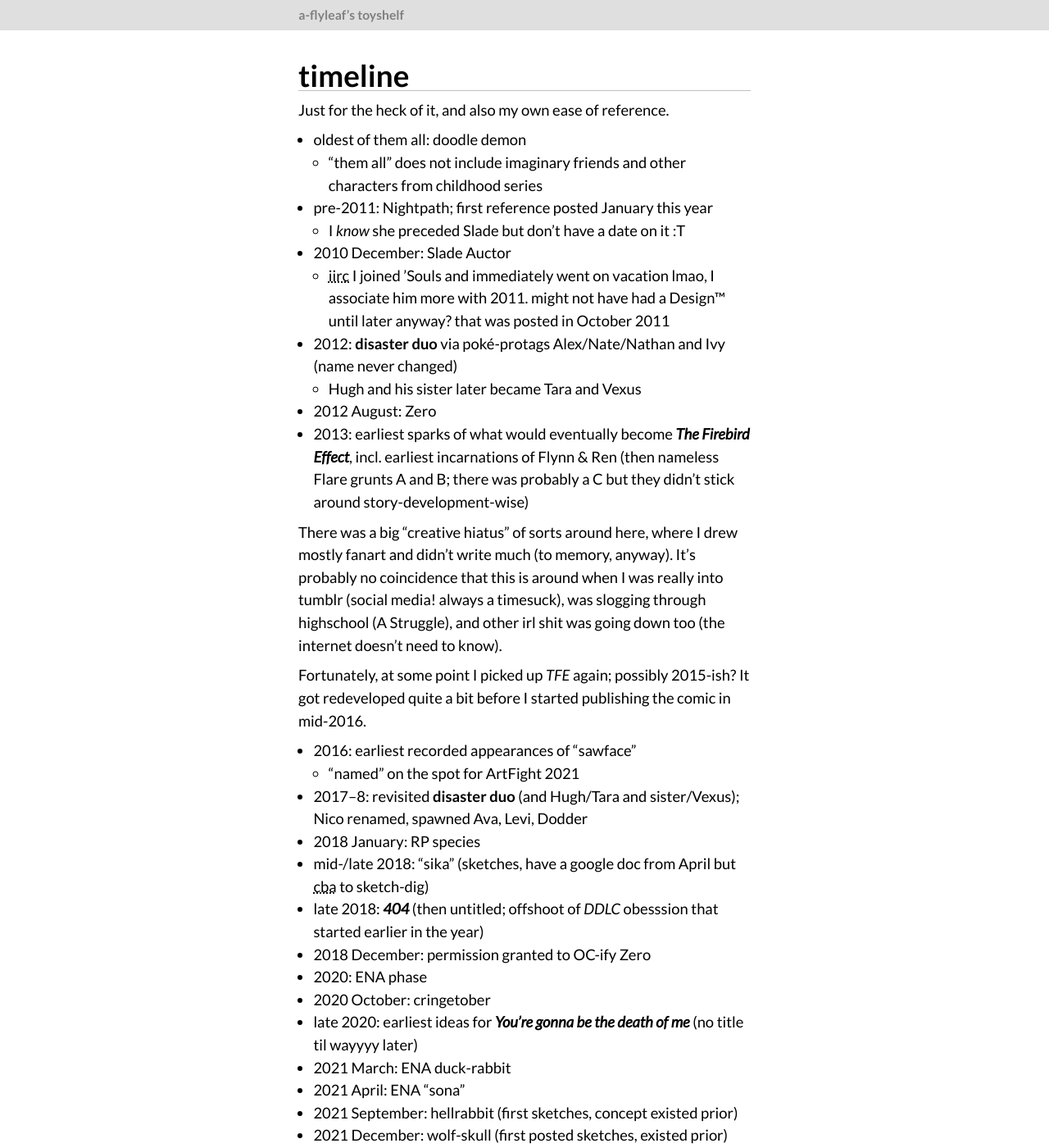
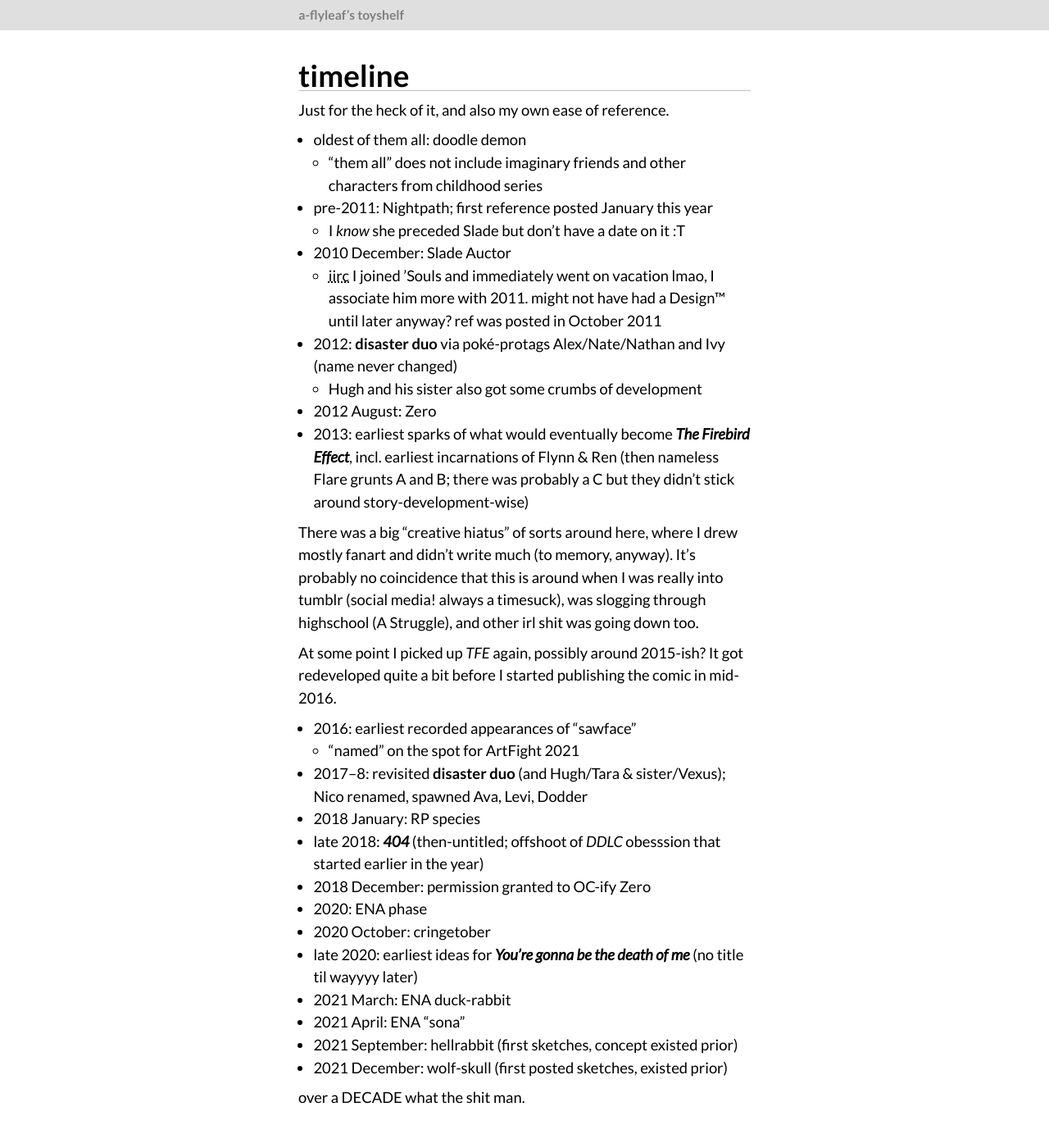
Before and after one commit to a-flyleaf/toyshelf, a Jekyll site: the page built from timeline.md, in a window 1280 px wide and 1400 px high. Shown: the whole window at 82% size. Built offline with Jekyll 4.4.1, drawn with Linux system fonts in a browser that asks for light colours.

Commit message:
tfw no sika
for now, anyway

```diff
--- a/timeline.md
+++ b/timeline.md
@@ -9,22 +9,21 @@ Just for the heck of it, and also my own ease of reference.
 - pre-2011: Nightpath; first reference posted January this year
 	- I *know* she preceded Slade but don't have a date on it :T
 - 2010 December: Slade Auctor
-	- <abbr title="if I remember correctly">iirc</abbr> I joined ’Souls and immediately went on vacation lmao, I associate him more with 2011. might not have had a Design™ until later anyway? that was posted in October 2011
+	- <abbr title="if I remember correctly">iirc</abbr> I joined ’Souls and immediately went on vacation lmao, I associate him more with 2011. might not have had a Design™ until later anyway? ref was posted in October 2011
 - 2012: <b>disaster duo</b> via poké-protags Alex/Nate/Nathan and Ivy (name never changed)
-	- Hugh and his sister later became Tara and Vexus
+	- Hugh and his sister also got some crumbs of development
 - 2012 August: Zero
 - 2013: earliest sparks of what would eventually become <b><i>The Firebird Effect</i></b>, incl. earliest incarnations of Flynn & Ren (then nameless Flare grunts A and B; there was probably a C but they didn't stick around story-development-wise)
 
-There was a big "creative hiatus" of sorts around here, where I drew mostly fanart and didn't write much (to memory, anyway). It's probably no coincidence that this is around when I was really into tumblr (social media! always a timesuck), was slogging through highschool (A Struggle), and other irl shit was going down too (the internet doesn't need to know).
+There was a big "creative hiatus" of sorts around here, where I drew mostly fanart and didn't write much (to memory, anyway). It's probably no coincidence that this is around when I was really into tumblr (social media! always a timesuck), was slogging through highschool (A Struggle), and other irl shit was going down too.
 
-Fortunately, at some point I picked up <i>TFE</i> again; possibly 2015-ish? It got redeveloped quite a bit before I started publishing the comic in mid-2016.
+At some point I picked up <i>TFE</i> again, possibly around 2015-ish? It got redeveloped quite a bit before I started publishing the comic in mid-2016.
 
 - 2016: earliest recorded appearances of "sawface"
 	- "named" on the spot for ArtFight 2021
-- 2017--8: revisited <b>disaster duo</b> (and Hugh/Tara and sister/Vexus); Nico renamed, spawned Ava, Levi, Dodder
-- 2018 January: RP species
-- mid-/late 2018: "sika" (sketches, have a google doc from April but <abbr title="can’t be assed">cba</abbr> to sketch-dig)
-- late 2018: <b><i>404</i></b> (then untitled; offshoot of <i>DDLC</i> obesssion that started earlier in the year)
+- 2017--8: revisited <b>disaster duo</b> (and Hugh/Tara & sister/Vexus); Nico renamed, spawned Ava, Levi, Dodder
+- 2018 January: RP species<!--*-->
+- late 2018: <b><i>404</i></b> (then-untitled; offshoot of <i>DDLC</i> obesssion that started earlier in the year)
 - 2018 December: permission granted to OC-ify Zero
 - 2020: ENA phase
 - 2020 October: cringetober
@@ -35,3 +34,16 @@ Fortunately, at some point I picked up <i>TFE</i> again; possibly 2015-ish? It g
 - 2021 December: wolf-skull (first posted sketches, existed prior)
 
 over a DECADE what the shit man.
+
+<!--
+- mid-/late 2018: "sika" (sketches, have a google doc from April but <abbr title="can’t be assed">cba</abbr> to sketch-dig)
+	- found in 4/27, 8/15, and 9/9
+	- after revisiting the doc (and reading [an overview of the story it's based on](https://junjiitomanga.fandom.com/wiki/Lingering_Farewell)) I don't like this enough to put here in full, but keeping the note for my own reference anyway
+
+## "sika"
+At one point in 2018 I read [Junji Ito's <i>Fragments of Horror</i>](https://en.wikipedia.org/wiki/Fragments_of_Horror) and got the idea of a story set in Japan with that kind of ~vibe. Something like that?? Shit, dude, it's been years, I don't remember much. I think it centered on this person who died and then reappeared as a deer-cryptid, slowly transforming over the course of the story until running off for good at the end. Something something grief metaphor. It was almost definitely based directly off the plotline in one of the <i>Fragments</i> stories.
+
+Anyway they're mostly here because the "typical straight-haired Asian + long face" vibe kinda reminded me of [a much more developed character from an actual Project™](https://a-flyleaf.github.io/ygbtdm/cast/kay-lin), which is a total coincidence but I thought that was funny. Also, I keep forgetting where the sketches are <span style="display:inline-block;">>:V</span>
+
+- p much just sketchdump scribs, studies not included
+-->
```
Also changed, not shown: misc.md (+1 -8 lines).
